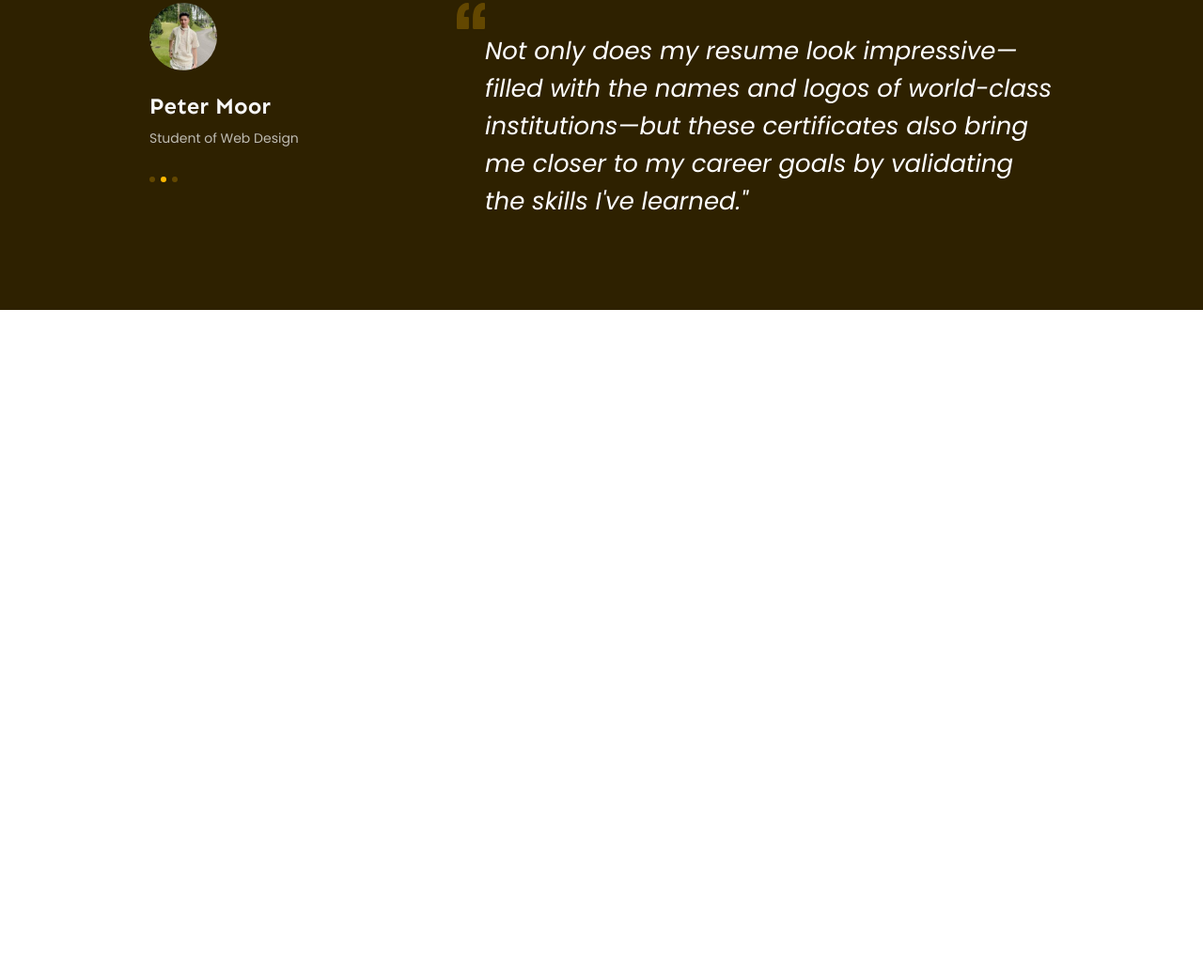
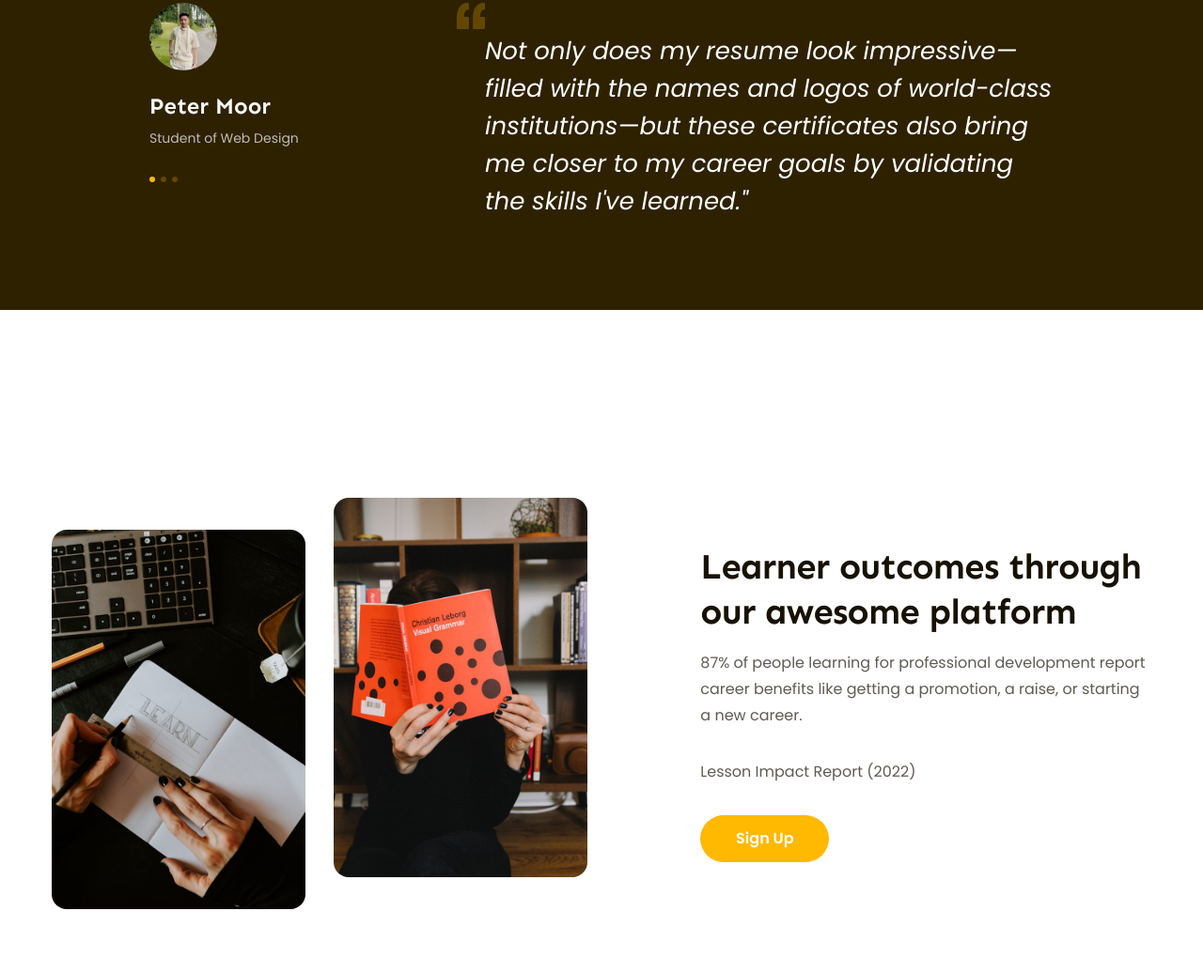
Before and after one commit to nghoang110/Figma-to-HTML, a plain HTML site: page index.html in a window 1280 px wide. Shown: the part 2045-3081 px from the top of the page at 94% size. Drawn offline with Linux system fonts and the light colour scheme.

Commit message:
code features

```diff
--- a/assets/css/style.css
+++ b/assets/css/style.css
@@ -478,8 +478,15 @@ background: #171100;
   background: #2E2100;
 }
 
-.feedback .feedback-item{
+.feedback-list{
   display: flex;
+  overflow: hidden;
+}
+
+.feedback-item{
+  width: 100%;
+  display: flex;
+  flex-shrink: 0;
 }
 
 .feedback-item .avatar{
@@ -547,3 +554,53 @@ font-style: italic;
 line-height: 1.54; /* 153.846% */
 margin-left: 30px;
 }
+
+/* ===========================================features============================================= */
+.features{
+  margin-top: 135px;
+  padding: 65px 0;
+}
+
+.features .body{
+  display: flex;
+  justify-content: space-between;
+}
+
+.features .images{
+  display: flex;
+  gap: 30px;
+}
+
+.features .images img{
+  width: 270px;
+height: 404px;
+border-radius: 16px;
+gap: 30px;
+}
+
+.features .lower{
+  margin-top: 34px;
+}
+
+.features .content{
+  width: 41%;
+  display: flex;
+  /* xoay trục main thành chiều dọc */
+  flex-direction: column;
+  justify-content: center;
+}
+
+
+.features .content .desc{
+  margin: 16px 0;
+  color: #5F5B53;
+font-size: 1.6rem;
+line-height: 1.75; /* 175% */
+}
+
+.features .cta-btn{
+  margin-top: 16px;
+  width: 137px;
+height: 50px;
+background: var(--primary-color);
+}
--- a/index.html
+++ b/index.html
@@ -234,10 +234,40 @@
       <div class="feedback">
         <div class="main-content">
           <div class="feedback-list">
+            <!-- feedback 1 -->
             <div class="feedback-item">
               <!-- khối trái -->
               <div class="info">
-                <img src="./assets/img/img.jpg" alt="" class="avatar" />
+                <img src="./assets/img/img1.jpg" alt="" class="avatar" />
+                <p class="member-name">Peter Moor</p>
+                <p class="desc">Student of Web Design</p>
+                <div class="dots">
+                  <span class="dot active"></span>
+                  <span class="dot"></span>
+                  <span class="dot"></span>
+                </div>
+              </div>
+              <!-- khối phải -->
+              <div class="content">
+                <img
+                  src="./assets/icon/open-quotes.svg"
+                  alt=""
+                  class="open-quotes"
+                />
+                <blockquote>
+                  Not only does my resume look impressive—filled with the names
+                  and logos of world-class institutions—but these certificates
+                  also bring me closer to my career goals by validating the
+                  skills I've learned."
+                </blockquote>
+              </div>
+            </div>
+
+            <!-- feedback 2 -->
+            <div class="feedback-item">
+              <!-- khối trái -->
+              <div class="info">
+                <img src="./assets/img/img2.jpg" alt="" class="avatar" />
                 <p class="member-name">Peter Moor</p>
                 <p class="desc">Student of Web Design</p>
                 <div class="dots">
@@ -261,6 +291,65 @@
                 </blockquote>
               </div>
             </div>
+
+            <!-- feedback 3 -->
+            <div class="feedback-item">
+              <!-- khối trái -->
+              <div class="info">
+                <img src="./assets/img/img3.jpg" alt="" class="avatar" />
+                <p class="member-name">Peter Moor</p>
+                <p class="desc">Student of Web Design</p>
+                <div class="dots">
+                  <span class="dot"></span>
+                  <span class="dot"></span>
+                  <span class="dot active"></span>
+                </div>
+              </div>
+              <!-- khối phải -->
+              <div class="content">
+                <img
+                  src="./assets/icon/open-quotes.svg"
+                  alt=""
+                  class="open-quotes"
+                />
+                <blockquote>
+                  Not only does my resume look impressive—filled with the names
+                  and logos of world-class institutions—but these certificates
+                  also bring me closer to my career goals by validating the
+                  skills I've learned."
+                </blockquote>
+              </div>
+            </div>
+          </div>
+        </div>
+      </div>
+      <!-- john -->
+      <div class="features">
+        <div class="main-content">
+          <div class="body">
+            <div class="images">
+              <img
+                src="./assets/img/learn1.jpg"
+                alt=" Learner outcomes through our awesome platform"
+                class="lower"
+              />
+              <img
+                src="./assets/img/learn2.jpg"
+                alt=" Learner outcomes through our awesome platform"
+              />
+            </div>
+            <div class="content">
+              <h2 class="heading-lv2">
+                Learner outcomes through our awesome platform
+              </h2>
+              <p class="desc">
+                87% of people learning for professional development report
+                career benefits like getting a promotion, a raise, or starting a
+                new career.
+              </p>
+              <p class="desc">Lesson Impact Report (2022)</p>
+              <a href="" class="btn cta-btn">Sign Up</a>
+            </div>
           </div>
         </div>
       </div>
```
Also changed, not shown: assets/img/img1.jpg (renamed from assets/img/img.jpg), assets/img/img2.jpg (added), assets/img/img3.jpg (added), assets/img/learn1.jpg (added), assets/img/learn2.jpg (added).
